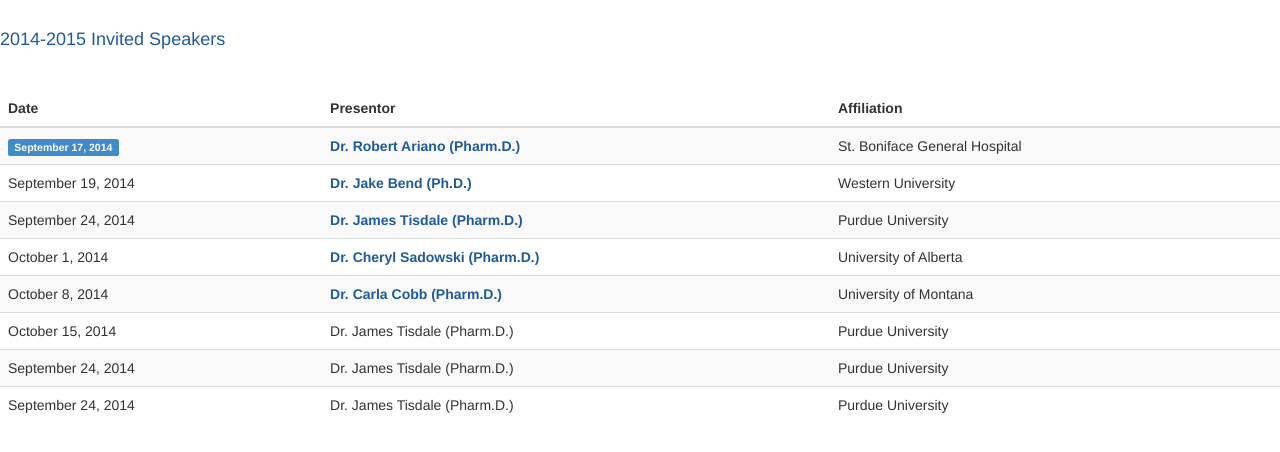
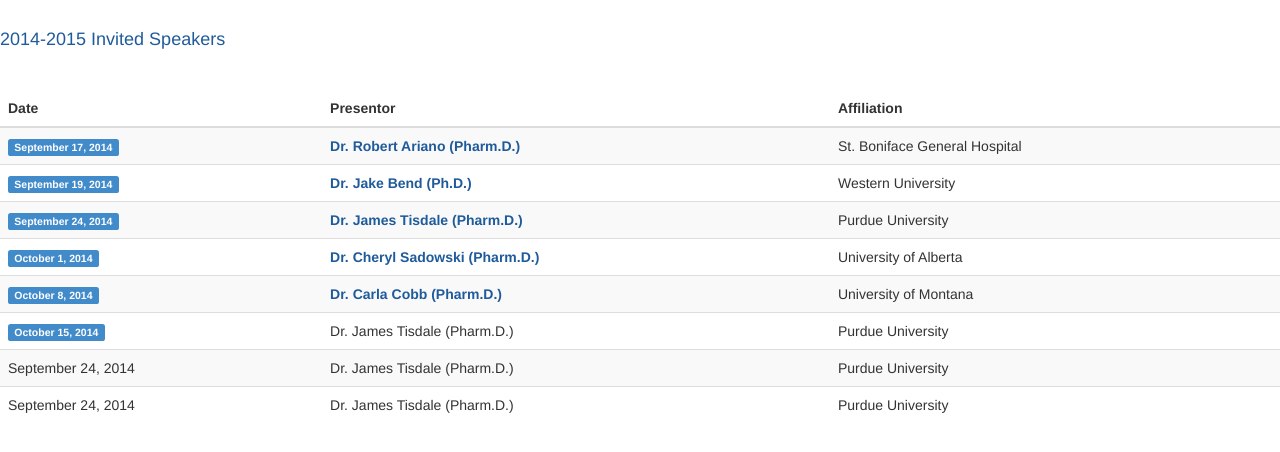
Before and after one commit to umaaps/umaaps.github.io, a Jekyll site: the page assets/annualactivity/2014-2015.html, which Jekyll copies as it is, in a window 1280 px wide. Shown: the top 452 px of the page. Built offline with Jekyll 4.4.1, drawn with Linux system fonts in a browser that asks for light colours.

Commit message:
revise 2014-2015.html

```diff
--- a/assets/annualactivity/2014-2015.html
+++ b/assets/annualactivity/2014-2015.html
@@ -33,27 +33,27 @@
 		          <td>St. Boniface General Hospital</td>
 		        </tr>
 		        <tr>
-		          <td>September 19, 2014</td>
+		          <td><span class="label label-primary">September 19, 2014</span></td>
                   <td><b style="color:#1f5b9b">Dr. Jake Bend (Ph.D.)</b></td>
 		          <td>Western University</td>
 		        </tr>
 		        <tr>
-		          <td>September 24, 2014</td>
+		          <td><span class="label label-primary">September 24, 2014</span></td>
                   <td><b style="color:#1f5b9b">Dr. James Tisdale (Pharm.D.)</b></td>
 		          <td>Purdue University</td>
 		        </tr>
 		        <tr>
-		          <td>October 1, 2014</td>
+		          <td><span class="label label-primary">October 1, 2014</span></td>
                   <td><b style="color:#1f5b9b">Dr. Cheryl Sadowski (Pharm.D.)</b></td>
 		          <td>University of Alberta</td>
 		        </tr>
 		        <tr>
-		          <td>October 8, 2014</td>
+		          <td><span class="label label-primary">October 8, 2014</span></td>
                   <td><b style="color:#1f5b9b">Dr. Carla Cobb (Pharm.D.)</b></td>
 		          <td>University of Montana</td>
 		        </tr>
 		        <tr>
-		          <td>October 15, 2014</td>
+		          <td><span class="label label-primary">October 15, 2014</span></td>
 		          <td>Dr. James Tisdale (Pharm.D.)</td>
 		          <td>Purdue University</td>
 		        </tr>
```
